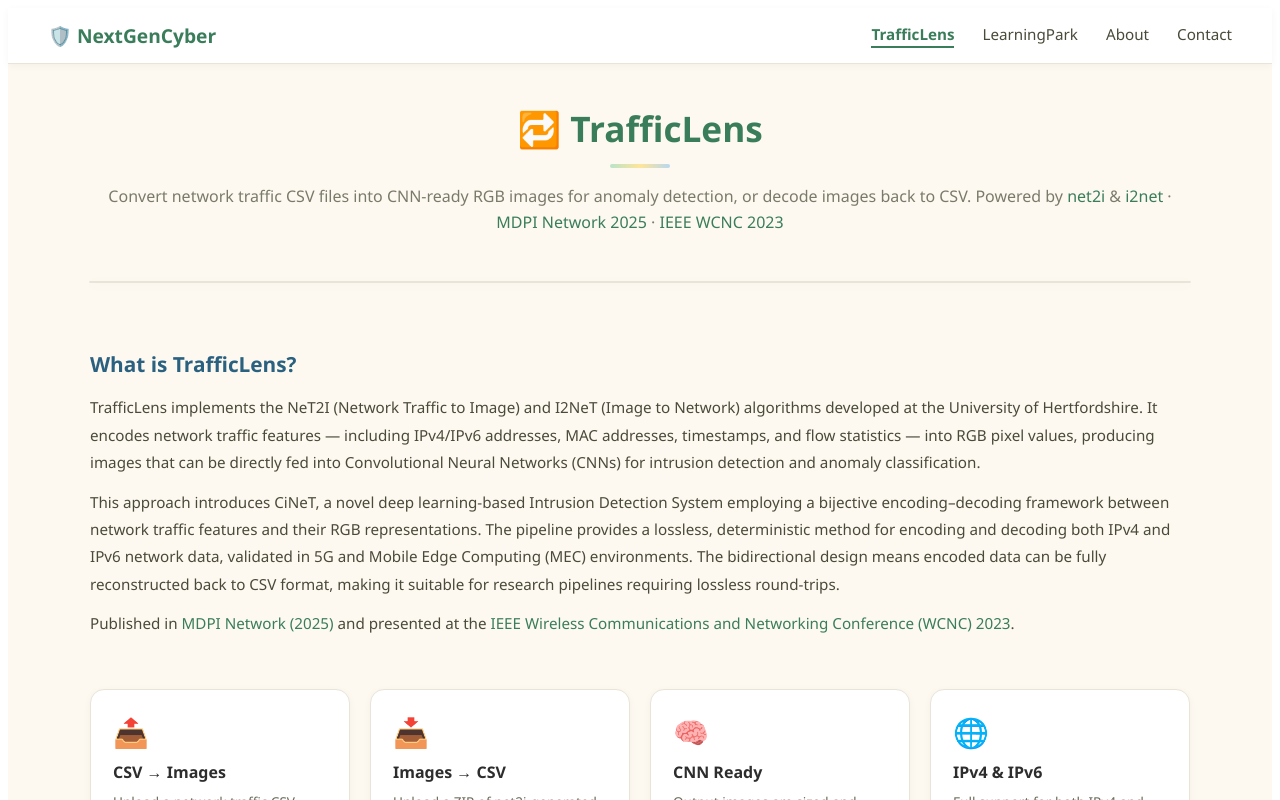
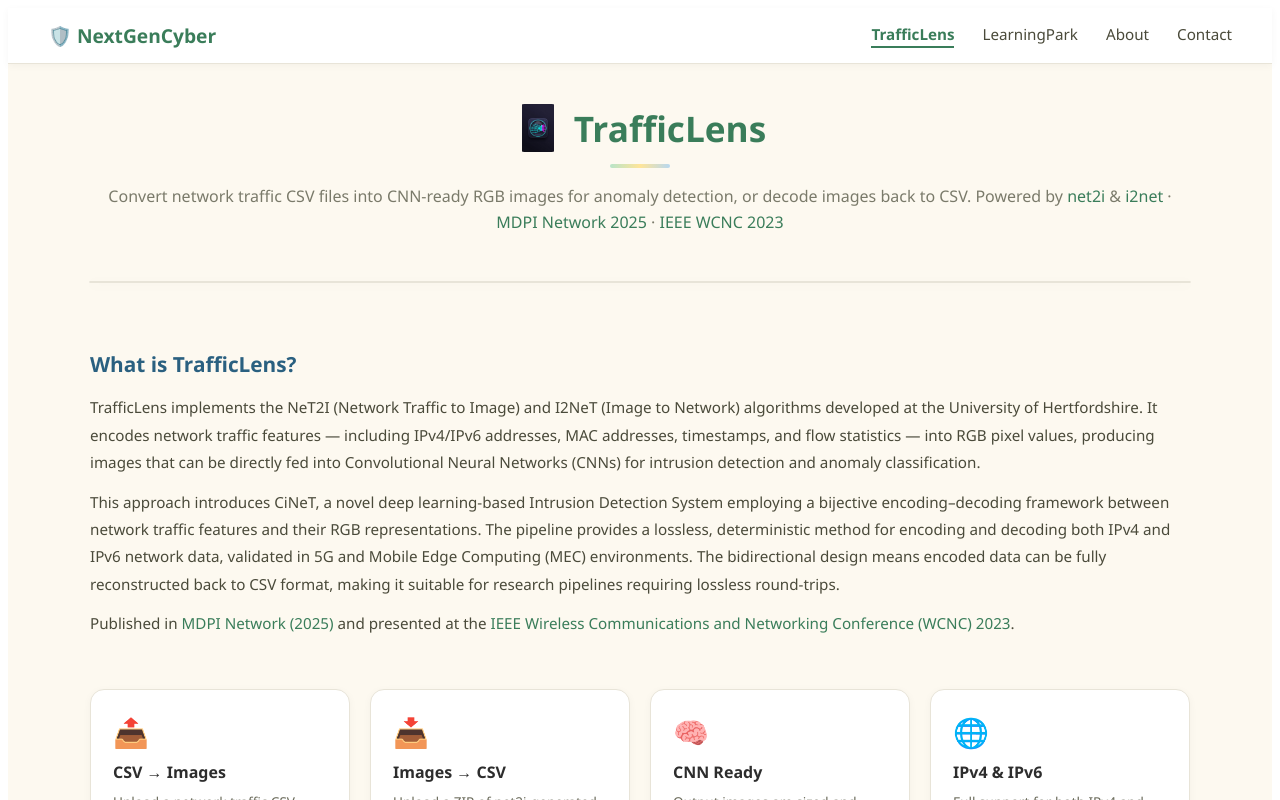
Before and after one commit to omeshF/nextgencyber, a Next.js app in the folder nextgencyber/: page / in a window 1280 px wide. Shown: the top 800 px of the page. Built offline with nearby package versions, Linux system fonts and the light colour scheme.

Commit message:
image update, favicon, and logo

```diff
--- a/nextgencyber/pages/index.js
+++ b/nextgencyber/pages/index.js
@@ -14,6 +14,7 @@
         <meta property="og:description" content="Convert network traffic CSV to CNN-ready images for ML-based anomaly detection." />
         <meta property="og:url" content="https://www.nextgencyber.co.uk" />
         <meta name="viewport" content="width=device-width, initial-scale=1" />
+        <link rel="icon" href="/trafficlens.jpg" />
       </Head>
 
       <Script
@@ -42,7 +43,10 @@
 
         <main style={styles.main}>
           <header style={styles.header}>
-            <h1 style={styles.title}>🔁 TrafficLens</h1>
+            <h1 style={styles.title}>
+              <img src="/trafficlens.jpg" alt="TrafficLens" style={styles.titleLogo} />
+              TrafficLens
+            </h1>
             <div style={styles.divider} />
             <p style={styles.subtitle}>
               Convert network traffic CSV files into CNN-ready RGB images for anomaly detection,
@@ -132,26 +136,36 @@
             <div style={styles.stepsRow}>
               <div style={styles.step}>
                 <div style={styles.stepNumber}>1</div>
-                <p style={styles.stepText}>Select the <strong>CSV → Images</strong> tab and upload your network traffic CSV file.</p>
+                <p style={styles.stepText}>
+                  Select the <strong>CSV → Images</strong> tab and upload your network traffic CSV file.
+                </p>
               </div>
               <div style={styles.step}>
                 <div style={styles.stepNumber}>2</div>
-                <p style={styles.stepText}>Click <strong>Convert to Images</strong> and wait for processing to complete.</p>
+                <p style={styles.stepText}>
+                  Click <strong>Convert to Images</strong> and wait for processing to complete.
+                </p>
               </div>
               <div style={styles.step}>
                 <div style={styles.stepNumber}>3</div>
-                <p style={styles.stepText}>Download the ZIP file containing your encoded PNG images and metadata JSON files.</p>
+                <p style={styles.stepText}>
+                  Download the ZIP file containing your encoded PNG images and metadata JSON files.
+                </p>
               </div>
               <div style={styles.step}>
                 <div style={styles.stepNumber}>4</div>
-                <p style={styles.stepText}>Use the <strong>Images → CSV</strong> tab to decode images back to CSV at any time.</p>
+                <p style={styles.stepText}>
+                  Use the <strong>Images → CSV</strong> tab to decode images back to CSV at any time.
+                </p>
               </div>
             </div>
           </section>
 
           <section style={styles.citationSection}>
             <h2 style={styles.infoHeading}>Citation</h2>
-            <p style={styles.infoText}>If you use TrafficLens or the NeT2I algorithms in your research, please cite:</p>
+            <p style={styles.infoText}>
+              If you use TrafficLens or the NeT2I algorithms in your research, please cite:
+            </p>
 
             <p style={styles.infoText}><strong>Primary paper (MDPI Network 2025):</strong></p>
             <pre style={styles.codeBlock}>{`@article{fernando2025bijective,
@@ -196,7 +210,9 @@
             <a href="https://pypi.org/user/omeshf91/" style={styles.footerLink}>PyPI</a>
             <a href="https://ieeexplore.ieee.org/abstract/document/10118803" style={styles.footerLink}>IEEE Paper</a>
           </div>
-          <p style={styles.footerText}>© {new Date().getFullYear()} Omesh Fernando · University of Hertfordshire · MIT License</p>
+          <p style={styles.footerText}>
+            © {new Date().getFullYear()} Omesh Fernando · University of Hertfordshire · MIT License
+          </p>
         </footer>
       </div>
     </>
@@ -262,6 +278,16 @@
     fontWeight: "700",
     color: "#3a7d5a",
     margin: "0 0 12px 0",
+    display: "flex",
+    alignItems: "center",
+    justifyContent: "center",
+    gap: "12px",
+  },
+  titleLogo: {
+    width: "48px",
+    height: "48px",
+    objectFit: "contain",
+    borderRadius: "10px",
   },
   divider: {
     height: "4px",
```
Also changed, not shown: nextgencyber/public/trafficlens.jpg (added).
